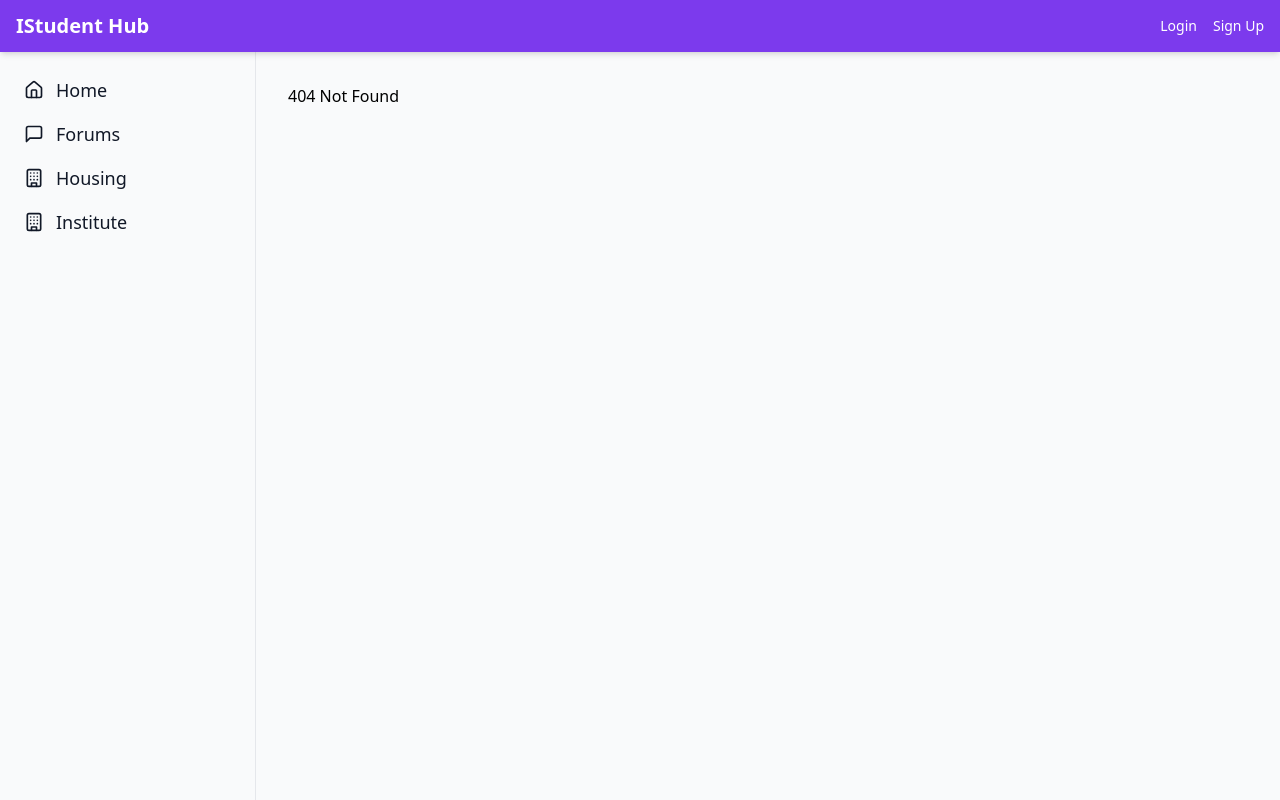
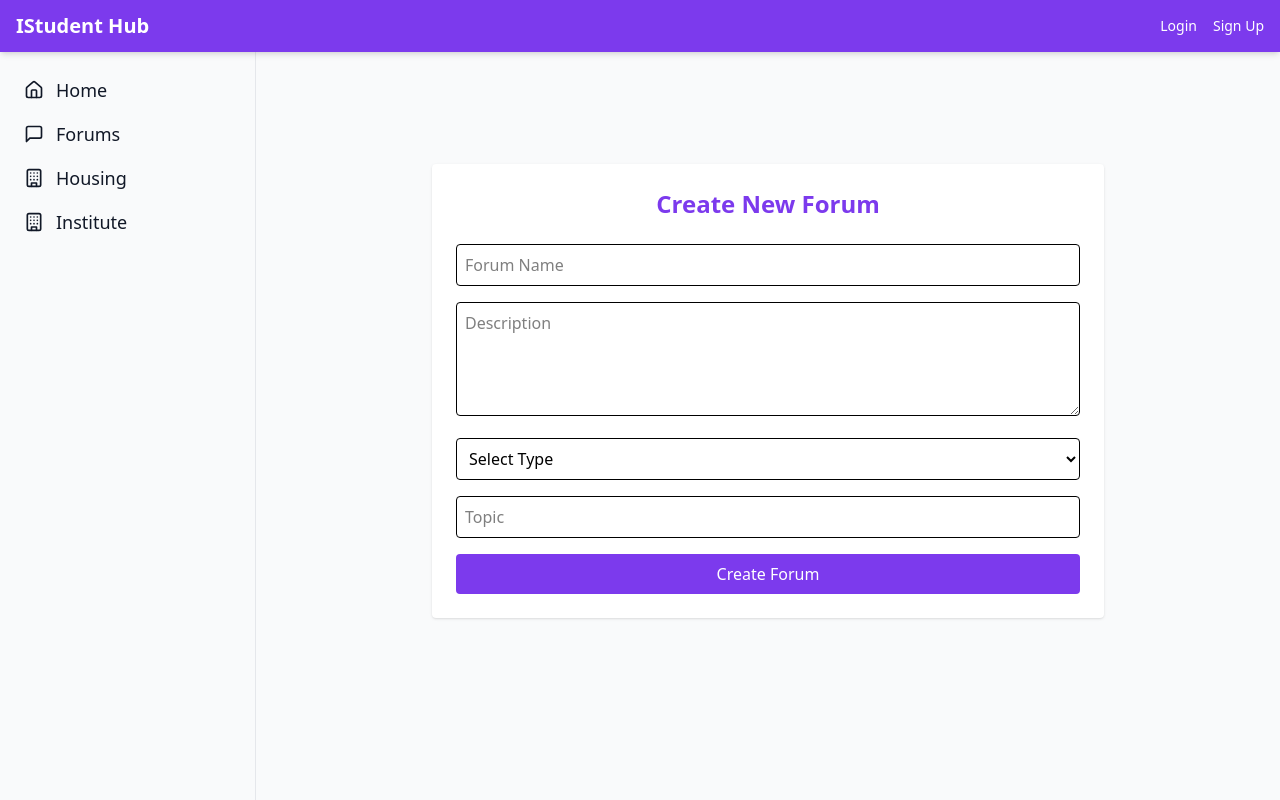
Before and after one commit to Dgarzon10/IStudent, a React (Vite) app in the folder IStudent_Project/Code/frontend/: page /new-forum in a window 1280 px wide. Before the commit this address had no page. Built offline with nearby package versions, Linux system fonts and the light colour scheme.

Commit message:
feat: Add CreateUserRole and NewForum components; update routing and enhance ForumSideBar and NavBar for role-based access

```diff
--- a/IStudent_Project/Code/frontend/src/App.jsx
+++ b/IStudent_Project/Code/frontend/src/App.jsx
@@ -11,7 +11,9 @@ import Institute from './pages/Institute';
 import NewPostPage from './pages/NewPost';
 import { Toaster } from 'react-hot-toast';
 import NewHousing from './pages/NewHousing';
+import NewForum from './pages/NewForum';
 import PostDetail from './components/Post/PostDetail';
+import CreateUserRole from './pages/CreateUserRole';
 
 function App() {
   return (
@@ -38,6 +40,8 @@ function App() {
             <Route path="/forums/:forumName/:postId" element={<ForumDetail />} />
             <Route path="/housing/new" element={<NewHousing />} />
             <Route path="/posts/:postId" element={<PostDetail />} />
+            <Route path="/create-user" element={<CreateUserRole />} />
+            <Route path="/new-forum" element={<NewForum />} />
             {/* Agregar más rutas según sea necesario */}
             <Route path="*" element={<div>404 Not Found</div>} />
           </Routes>
--- a/IStudent_Project/Code/frontend/src/api/axiosInstance.js
+++ b/IStudent_Project/Code/frontend/src/api/axiosInstance.js
@@ -1,7 +1,11 @@
 import axios from "axios";
 
+const apiUrl = import.meta.env.VITE_API_URL;
+console.log('API URL:', apiUrl);
+
+
 const axiosInstance = axios.create({
-  baseURL: "http://localhost:9090/api/v1",
+  baseURL: `${apiUrl}/api/v1/`,
 });
 
 axiosInstance.defaults.headers.common["Accept"] = "application/json";
--- a/IStudent_Project/Code/frontend/src/components/Forum/ForumSideBar.jsx
+++ b/IStudent_Project/Code/frontend/src/components/Forum/ForumSideBar.jsx
@@ -4,7 +4,7 @@ import { useState } from "react";
 import { Search } from "lucide-react";
 
 function ForumSideBar() {
-  const { token } = useAuth();
+  const { token, userRole } = useAuth();
   const [search, setSearch] = useState("");
 
   const followedForums = ["Housing", "Student Life", "Jobs"];
@@ -37,6 +37,14 @@ function ForumSideBar() {
               + Post
             </Link>
           </div>
+          {(userRole === "admin" || userRole === "moderator")    && (
+            <Link
+              to="/new-forum"
+              className="block bg-primary text-white text-center py-2 px-4 rounded hover:bg-primary/90 text-sm font-medium transition-transform duration-150 active:scale-95 mb-4"
+            >
+              + Create Forum
+            </Link>
+          )}
 
           <h3 className="text-sm font-semibold text-gray-800 mb-2">Your Forums</h3>
           <ul className="space-y-2">
--- a/IStudent_Project/Code/frontend/src/components/NavBar.jsx
+++ b/IStudent_Project/Code/frontend/src/components/NavBar.jsx
@@ -1,4 +1,4 @@
-import { useState, useEffect, useRef } from "react";
+import { useState, useEffect, useRef, use } from "react";
 import { Link, useLocation } from "react-router-dom";
 import { Menu, User, ChevronDown } from "lucide-react";
 import { useAuth } from "./AuthContext";
@@ -78,6 +78,11 @@ function NavBar() {
                     <p className="text-gray-500 capitalize">{userRole}</p>
                   </div>
                   <ul className="py-2 text-sm">
+                    {userRole === "admin" && (
+                      <li>
+                        <Link to="/create-user" className="block px-4 py-2 hover:bg-gray-100">Admin Panel</Link>
+                      </li>
+                    )}
                     <li>
                       <Link to="/account" className="block px-4 py-2 hover:bg-gray-100">Cuenta</Link>
                     </li>
--- /dev/null
+++ b/IStudent_Project/Code/frontend/src/pages/CreateUserRole.jsx
@@ -0,0 +1,83 @@
+import { useState } from "react";
+import axiosInstance from "../api/axiosInstance";
+import { useAuth } from "../components/AuthContext";
+import { toast } from "react-hot-toast";
+
+function CreateUserRole() {
+  const { token } = useAuth();
+  const {signup} = useAuth();
+  const [email, setEmail] = useState("");
+  const [password, setPassword] = useState("");
+  const [role, setRole] = useState("admin"); // default selected
+
+  const handleSubmit = async (e) => {
+    e.preventDefault();
+
+    if (!email || !password || !role) {
+      toast.error("All fields are required.");
+      return;
+    }
+
+    const endpoint = role === "admin" ? "/create-admin" : "/create-moderator";
+
+    try {
+      const res = await axiosInstance.post(
+        "/users"+endpoint,
+        { email, password }
+      );
+
+      toast.success(`${role.charAt(0).toUpperCase() + role.slice(1)} created successfully!`);
+      setEmail("");
+      setPassword("");
+    } catch (err) {
+      toast.error("Failed to create user.");
+    }
+    // await signup(email, password, role);
+    // toast.success("Sign up successful!");
+  };
+
+  return (
+    <div className="max-w-md mx-auto mt-20 p-6 bg-white rounded shadow">
+      <h2 className="text-2xl font-bold mb-6 text-center text-primary">Create Admin/Moderator</h2>
+
+      <form onSubmit={handleSubmit} className="space-y-4">
+        <select
+          value={role}
+          onChange={(e) => setRole(e.target.value)}
+          className="w-full border p-2 rounded"
+          required
+        >
+          <option value="admin">Admin</option>
+          <option value="moderator">Moderator</option>
+        </select>
+
+        <input
+          type="email"
+          placeholder="Email"
+          value={email}
+          onChange={(e) => setEmail(e.target.value)}
+          className="w-full border p-2 rounded"
+          required
+        />
+
+        <input
+          type="password"
+          placeholder="Password"
+          value={password}
+          onChange={(e) => setPassword(e.target.value)}
+          className="w-full border p-2 rounded"
+          required
+        />
+
+        <button
+          type="submit"
+          className="w-full bg-primary text-white py-2 rounded hover:bg-primary/90 transition-transform duration-150 active:scale-95"
+        >
+          Create {role.charAt(0).toUpperCase() + role.slice(1)}
+        </button>
+      </form>
+    </div>
+  );
+}
+
+export default CreateUserRole;
--- a/IStudent_Project/Code/frontend/src/pages/Forums.jsx
+++ b/IStudent_Project/Code/frontend/src/pages/Forums.jsx
@@ -12,7 +12,7 @@ function Forum() {
   useEffect(() => {
     const fetchPosts = async () => {
       try {
-        const res = await axiosInstance.get("/posts"); // 👈 CAMBIA aquí a /posts
+        const res = await axiosInstance.get("/posts");
         setPosts(res.data);
       } catch (err) {
         console.error(err);
--- /dev/null
+++ b/IStudent_Project/Code/frontend/src/pages/NewForum.jsx
@@ -0,0 +1,119 @@
+import { useState } from "react";
+import axiosInstance from "../api/axiosInstance";
+import { useNavigate } from "react-router-dom";
+import { useAuth } from "../components/AuthContext";
+import { toast } from "react-hot-toast";
+
+function NewForum() {
+  const { token } = useAuth();
+  const navigate = useNavigate();
+
+  const [name, setName] = useState("");
+  const [description, setDescription] = useState("");
+  const [type, setType] = useState("");
+  const [topic, setTopic] = useState("");
+  const [instituteId, setInstituteId] = useState("");
+
+  const handleSubmit = async (e) => {
+    e.preventDefault();
+
+    if (!name || !description || !type || !topic) {
+      toast.error("All fields are required.");
+      return;
+    }
+
+    if (type === "institutional" && !instituteId) {
+      toast.error("Institute ID is required for institutional forums.");
+      return;
+    }
+
+    const forumData = {
+      name,
+      description,
+      type,
+      topic,
+    };
+
+    if (type === "institutional") {
+      forumData.instituteId = parseInt(instituteId);
+    }
+
+    try {
+      await axiosInstance.post("/forums", forumData, {
+        headers: { Authorization: `Bearer ${token}` },
+      });
+
+      toast.success("Forum created!");
+      navigate("/forums");
+    } catch (err) {
+      toast.error("Failed to create forum.");
+    }
+  };
+
+  return (
+    <div className="max-w-2xl mx-auto mt-20 p-6 bg-white rounded shadow">
+      <h2 className="text-2xl font-bold text-primary mb-6 text-center">Create New Forum</h2>
+      <form onSubmit={handleSubmit} className="space-y-4">
+
+        <input
+          type="text"
+          placeholder="Forum Name"
+          value={name}
+          onChange={(e) => setName(e.target.value)}
+          className="w-full border p-2 rounded"
+          required
+        />
+
+        <textarea
+          placeholder="Description"
+          value={description}
+          onChange={(e) => setDescription(e.target.value)}
+          rows={4}
+          className="w-full border p-2 rounded"
+          required
+        />
+
+        <select
+          value={type}
+          onChange={(e) => setType(e.target.value)}
+          className="w-full border p-2 rounded"
+          required
+        >
+          <option value="">Select Type</option>
+          <option value="public">Public</option>
+          <option value="private">Private</option>
+          <option value="institutional">Institutional</option>
+        </select>
+
+        <input
+          type="text"
+          placeholder="Topic"
+          value={topic}
+          onChange={(e) => setTopic(e.target.value)}
+          className="w-full border p-2 rounded"
+          required
+        />
+
+        {type === "institutional" && (
+          <input
+            type="number"
+            placeholder="Institute ID"
+            value={instituteId}
+            onChange={(e) => setInstituteId(e.target.value)}
+            className="w-full border p-2 rounded"
+            required
+          />
+        )}
+
+        <button
+          type="submit"
+          className="w-full bg-primary text-white py-2 rounded hover:bg-primary/90 transition-transform duration-150 active:scale-95"
+        >
+          Create Forum
+        </button>
+      </form>
+    </div>
+  );
+}
+
+export default NewForum;
--- a/IStudent_Project/Code/frontend/src/pages/Signup.jsx
+++ b/IStudent_Project/Code/frontend/src/pages/Signup.jsx
@@ -30,7 +30,6 @@ function Signup() {
 
     await signup(email, password, role);
     toast.success("Sign up successful!");
-    console.log("User signed up:", { email, password, role });
   };
 
   return (
```
Also changed, not shown: 1 other file (tests, documents, lock files or other folders).
